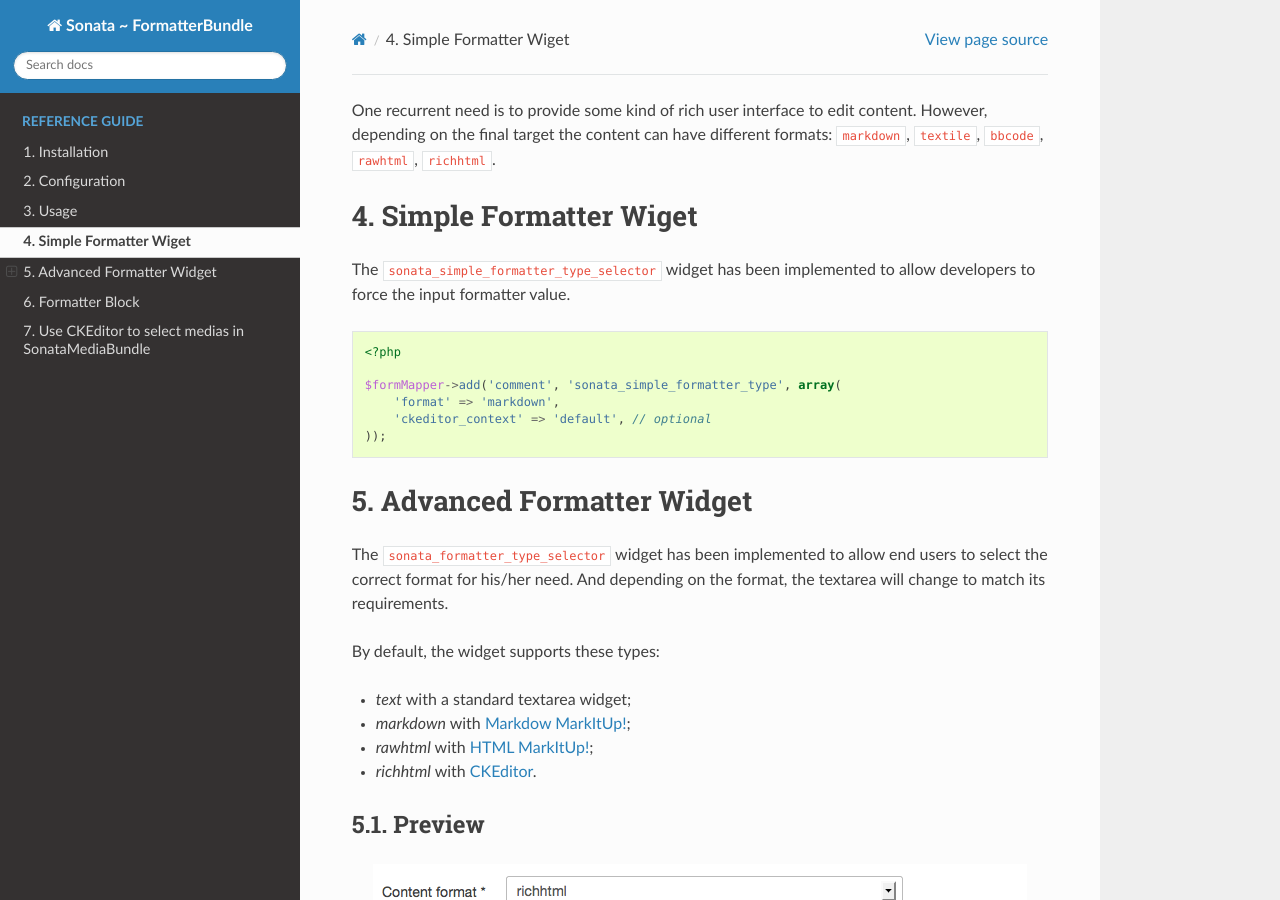
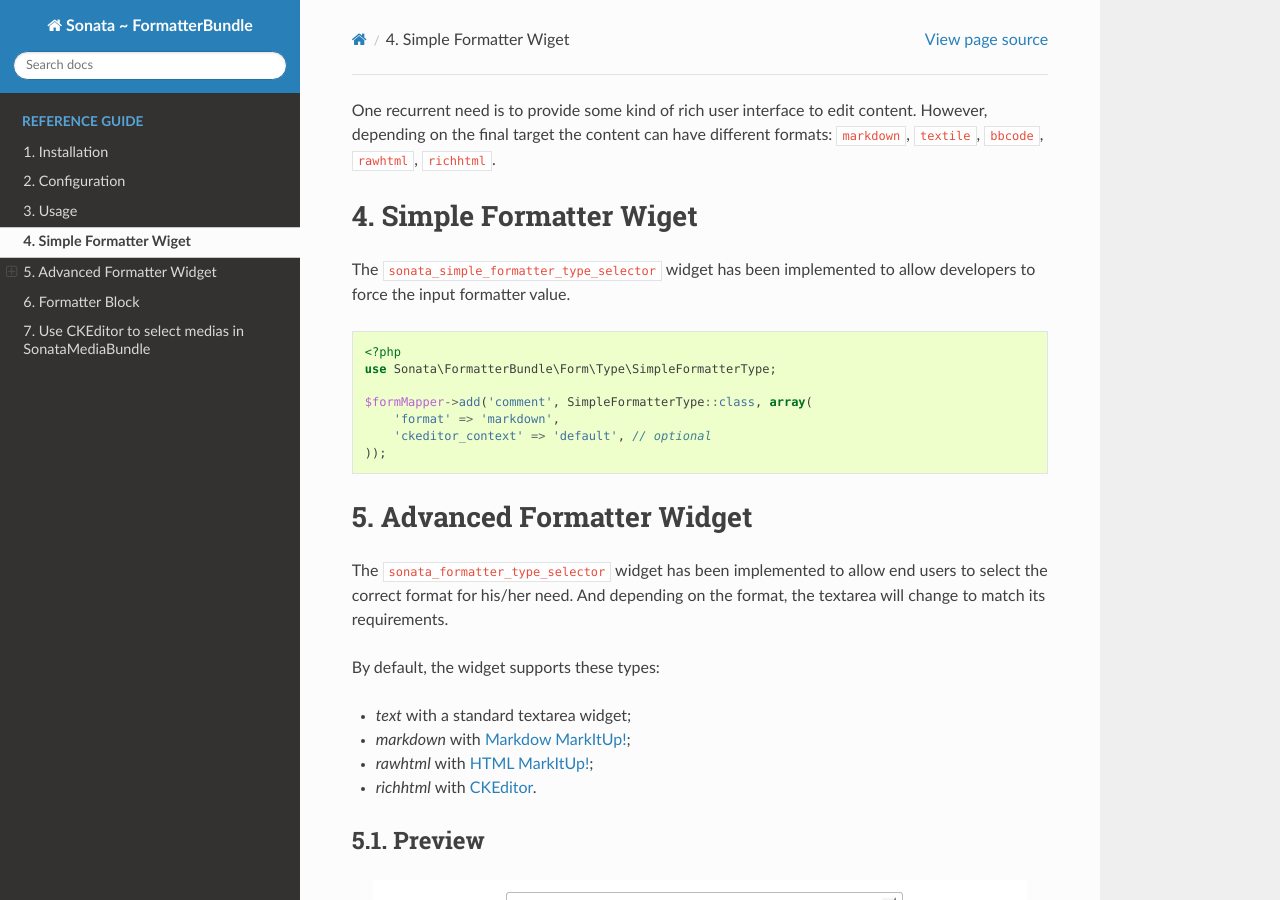
Before and after one commit to sonata-project/SonataFormatterBundle, a Sphinx documentation site: the page built from docs/reference/formatter_widget.rst, in a window 1280 px wide and 900 px high. Built offline with Sphinx 7.4.7 and the Read the Docs theme 2.0.0, drawn with Linux system fonts in a browser that asks for light colours; some of the changed text lies outside the part shown.

Commit message:
Removed symfony BC layer for old symfony versions

```diff
--- a/docs/reference/ckeditor_medias.rst
+++ b/docs/reference/ckeditor_medias.rst
@@ -80,11 +80,11 @@ Here is an example to alter `shortDescription` field of the `ProductAdmin`:
 .. code-block:: php
 
     <?php
-    // BaseProductProvider.php
+    use Sonata\FormatterBundle\Form\Type\FormatterType;
 
     // ...
 
-    $formMapper->add('shortDescription', 'sonata_formatter_type', array(
+    $formMapper->add('shortDescription', FormatterType::class, array(
         'source_field'         => 'rawDescription',
         'source_field_options' => array('attr' => array('class' => 'span10', 'rows' => 20)),
         'format_field'         => 'descriptionFormatter',
@@ -127,6 +127,7 @@ Alternatively you can specify custom return image format per field:
 .. code-block:: php
 
     <?php
+    use Sonata\FormatterBundle\Form\Type\SimpleFormatterType;
 
     // ...
 
--- a/docs/reference/formatter_widget.rst
+++ b/docs/reference/formatter_widget.rst
@@ -15,8 +15,9 @@ The ``sonata_simple_formatter_type_selector`` widget has been implemented to all
 .. code-block:: php
 
     <?php
+    use Sonata\FormatterBundle\Form\Type\SimpleFormatterType;
 
-    $formMapper->add('comment', 'sonata_simple_formatter_type', array(
+    $formMapper->add('comment', SimpleFormatterType::class, array(
         'format' => 'markdown',
         'ckeditor_context' => 'default', // optional
     ));
@@ -65,9 +66,10 @@ Now, let's define a form to edit this post:
 .. code-block:: php
 
     <?php
+    use Sonata\FormatterBundle\Form\Type\FormatterType;
 
     $formBuilder
-        ->add('content', 'sonata_formatter_type', array(
+        ->add('content', FormatterType::class, array(
             'event_dispatcher' => $formBuilder->getEventDispatcher(),
             'format_field'   => 'contentFormatter',
             'format_field_options' => array(
--- a/docs/reference/usage.rst
+++ b/docs/reference/usage.rst
@@ -37,9 +37,11 @@ And initialize a form type:
 .. code-block:: php
 
     <?php
+    use Sonata\FormatterBundle\Form\Type\FormatterType;
+
     $formBuilder
         ->add('rawContent') // source content
-        ->add('contentFormatter', 'sonata_formatter_type', array(
+        ->add('contentFormatter', FormatterType::class, array(
             'source_field' => 'rawContent',
             'target_field' => 'content'
         ))
```
Also changed, not shown: 4 other files.
